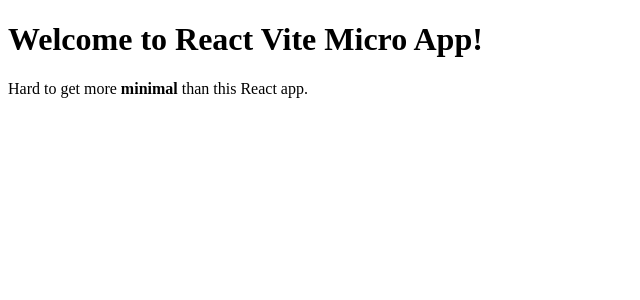
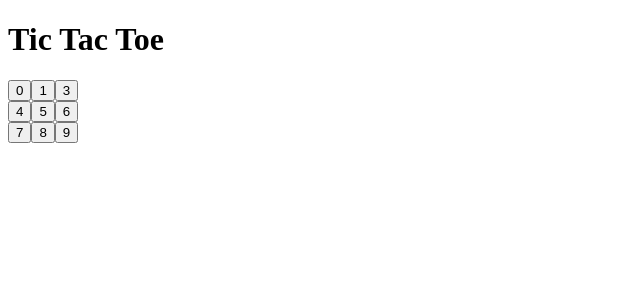
Before and after one commit to kartikaygandhi123/tictactoe_project-, a React (Vite) app: page / in a window 1280 px wide. Shown: the top 300 px of the page, without its empty margins (0-640 px from the left). Built offline with nearby package versions, Linux system fonts and the light colour scheme.

Commit message:
created the board and square

```diff
--- a/src/App.jsx
+++ b/src/App.jsx
@@ -1,13 +1,13 @@
-import React from "react";
+import React from 'react';
+import Board from './components/Board';
 
 const App = () => {
   return (
-    <>
-      <h1>Welcome to React Vite Micro App!</h1>
-      <p>
-        Hard to get more <strong>minimal</strong> than this React app.
-      </p>
-    </>
+    <div>
+      <h1>Tic Tac Toe</h1>
+
+      <Board />
+    </div>
   );
 };
 
--- /dev/null
+++ b/src/components/Board.jsx
@@ -0,0 +1,28 @@
+import React from 'react';
+import Square from './Square';
+
+function Board() {
+  return (
+    <div>
+      <div>
+        <Square value={0} />
+        <Square value={1} />
+        <Square value={3} />
+      </div>
+
+      <div>
+        <Square value={4} />
+        <Square value={5} />
+        <Square value={6} />
+      </div>
+
+      <div>
+        <Square value={7} />
+        <Square value={8} />
+        <Square value={9} />
+      </div>
+    </div>
+  );
+}
+
+export default Board;
--- /dev/null
+++ b/src/components/Square.jsx
@@ -0,0 +1,7 @@
+import React from 'react';
+
+function Square(props) {
+  return <button type="button">{props.value}</button>;
+}
+
+export default Square;
```
